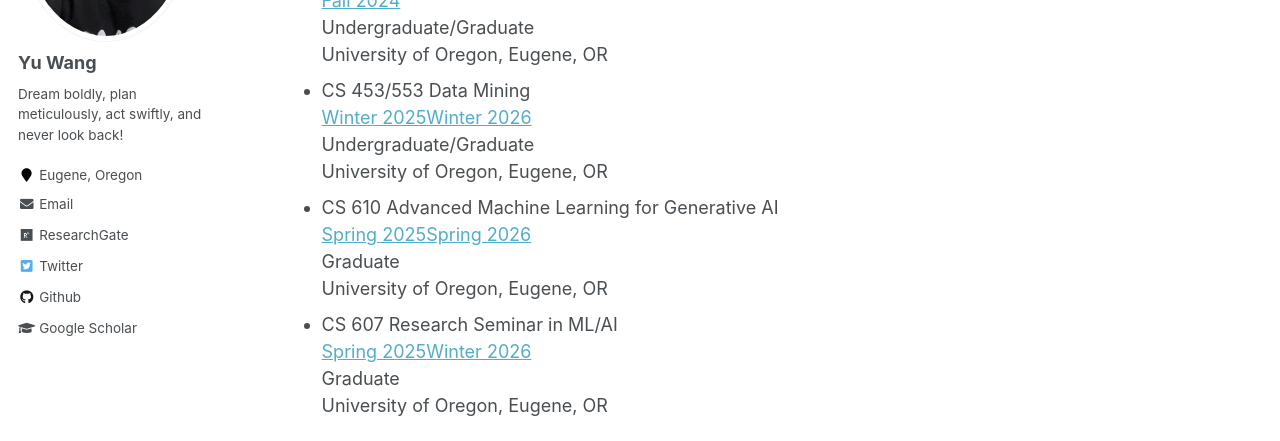
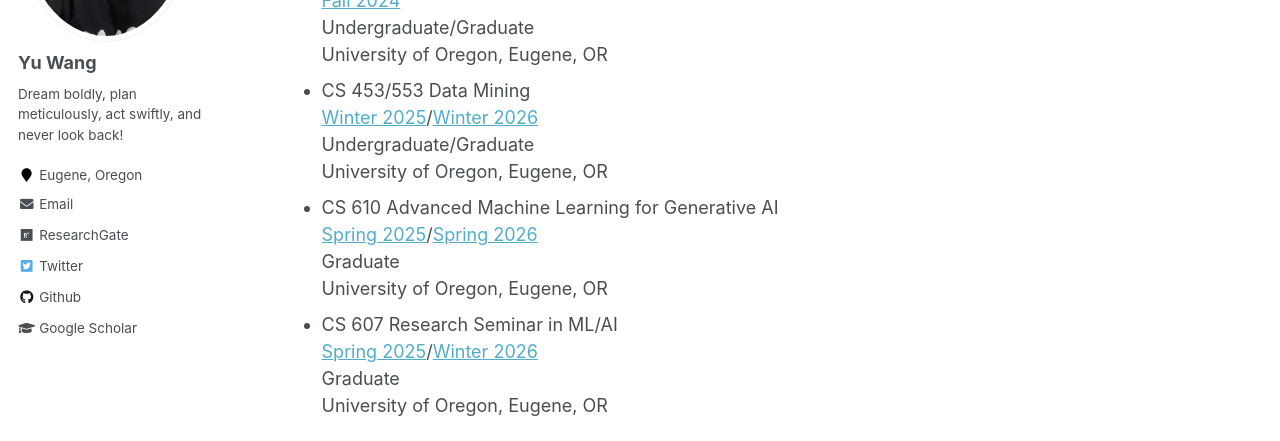
Before and after one commit to yuwang0103/yuwang0103.github.io, a Jekyll site: the page built from _pages/teaching.md, in a window 1280 px wide and 900 px high. Shown: the part 305-746 px from the top of the window. Built offline with Jekyll 4.4.1, drawn with Linux system fonts in a browser that asks for light colours.

```diff
--- a/_pages/teaching.md
+++ b/_pages/teaching.md
@@ -12,15 +12,15 @@ Most up-to-date teaching experiences are [here](https://yuwang0103.github.io/_pa
   <br> Undergraduate/Graduate
   <br> University of Oregon, Eugene, OR
 - CS 453/553 Data Mining
-  <br> [Winter 2025](https://ml-graph.github.io/winter-2025/)[Winter 2026](https://ml-graph.github.io/winter-2026/)
+  <br> [Winter 2025](https://ml-graph.github.io/winter-2025/)/[Winter 2026](https://ml-graph.github.io/winter-2026/)
   <br> Undergraduate/Graduate
   <br> University of Oregon, Eugene, OR
 - CS 610 Advanced Machine Learning for Generative AI
-  <br> [Spring 2025](https://ml-graph.github.io/spring-2025/)[Spring 2026](https://ml-graph.github.io/spring-2026/)
+  <br> [Spring 2025](https://ml-graph.github.io/spring-2025/)/[Spring 2026](https://ml-graph.github.io/spring-2026/)
   <br> Graduate
   <br> University of Oregon, Eugene, OR
 - CS 607 Research Seminar in ML/AI
-  <br> [Spring 2025](https://ml-graph.github.io/spring-2025-seminar/)[Winter 2026](https://ml-graph.github.io/winter-2026-seminar/schedule/)
+  <br> [Spring 2025](https://ml-graph.github.io/spring-2025-seminar/)/[Winter 2026](https://ml-graph.github.io/winter-2026-seminar/schedule/)
   <br> Graduate
   <br> University of Oregon, Eugene, OR
 
```
Also changed, not shown: _pages/service.md (+4 -4 lines).
